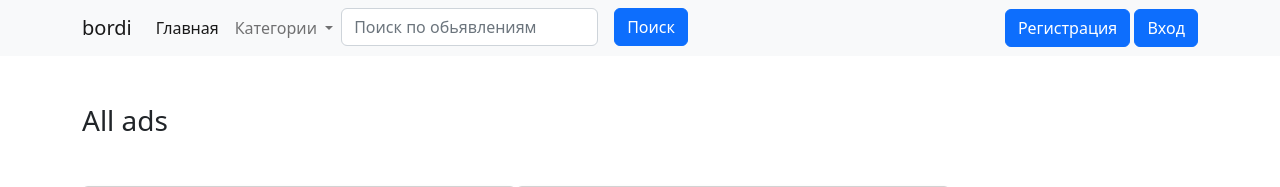
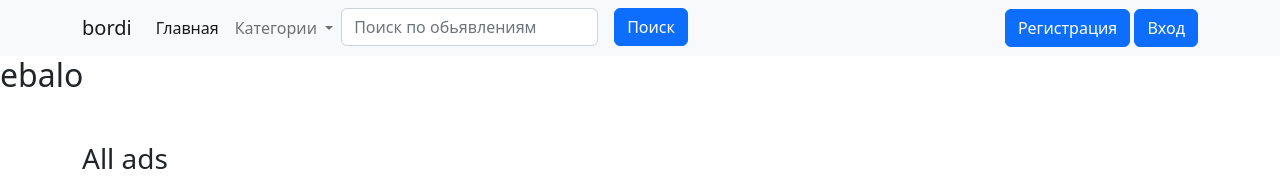
Before and after one commit to DeWarrior322/bordi, a PHP site: page / in a window 1280 px wide. Shown: the top 187 px of the page. Run offline with PHP 8.4, Linux system fonts and the light colour scheme.

Commit message:
Update index.php

```diff
--- a/index.php
+++ b/index.php
@@ -11,7 +11,7 @@
 </head>
 <body>
     <?php require "blocks/header.php" ?>
-
+  <h2>ebalo</h2>
     <div class="container mt-5">
         <h3 class="mb-5">All ads</h3>
         <div class="d-flex flex-wrap">
```
